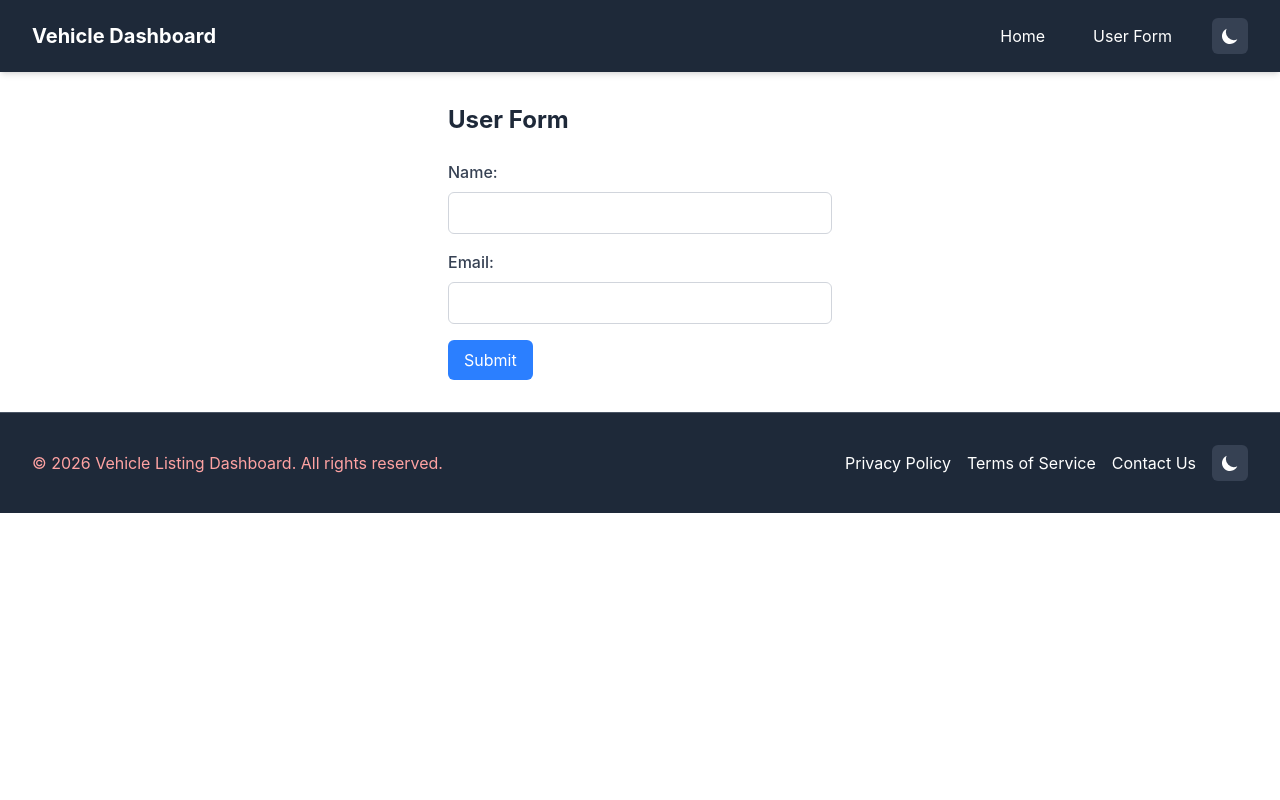
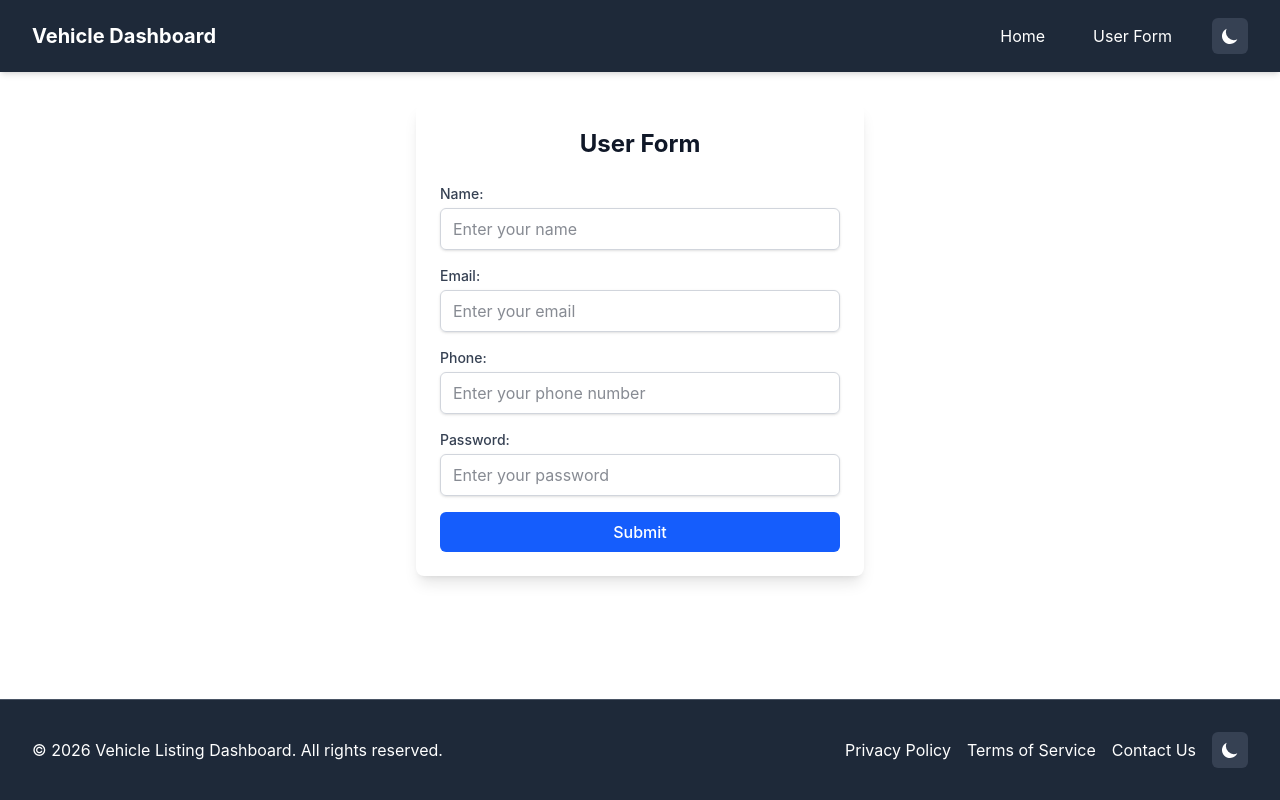
Before and after one commit to Zainqalandar/vehicle-listing-dashboard, a React (Vite) app: page /user-form in a window 1280 px wide. Built offline with nearby package versions, Linux system fonts and the light colour scheme.

Commit message:
form added

```diff
--- a/src/App.tsx
+++ b/src/App.tsx
@@ -1,10 +1,11 @@
 import { Routes, Route } from 'react-router-dom';
 import './App.css';
 import Home from './pages/home';
-import FormPage from './pages/FormPage';
+// import FormPage from './pages/FormPage';
+import FormPage from './pages/UserForm/index';
 import Navbar from './components/Navbar';
 import Footer from './components/Footer';
-import { ThemeProvider } from './context/ThemeProvider';
+import { useTheme } from './hooks/useTheme';
 
 const AppContent = () => {
 	return (
@@ -22,12 +23,14 @@ const AppContent = () => {
 };
 
 function App() {
+	const { theme } = useTheme();
 	return (
-		<ThemeProvider>
-			<div className="min-h-screen bg-white dark:bg-gray-900 text-gray-900 dark:text-white transition-colors duration-300">
-				<AppContent />
-			</div>
-		</ThemeProvider>
+		// <div className="min-h-screen bg-white  text-gray-900 dark:text-white transition-colors duration-300">
+		<div
+			className={`min-h-screen  ${theme === 'dark' ? 'dark:bg-gray-900' : 'bg-white'} text-gray-900 dark:text-white transition-colors duration-300`}
+		>
+			<AppContent />
+		</div>
 	);
 }
 
--- a/src/components/Footer.tsx
+++ b/src/components/Footer.tsx
@@ -4,9 +4,9 @@ const Footer = () => {
     const { theme, toggleTheme } = useTheme();
 
     return (
-        <footer className={`py-8 mt-auto border-t border-gray-600 sticky bottom-0 ${theme === 'dark' ? 'bg-gray-900' : 'bg-gray-800'} text-white`}>
+        <footer className="py-8 mt-auto border-t border-gray-600 dark:border-gray-400 fixed bottom-0 left-0 right-0 bg-gray-800 dark:bg-gray-900 text-white">
             <div className="max-w-7xl mx-auto flex flex-col md:flex-row justify-between items-center px-8 gap-4">
-                <p className={theme === 'dark' ? 'text-red-400' : 'text-red-300'}>&copy; 2026 Vehicle Listing Dashboard. All rights reserved.</p>
+                <p>&copy; 2026 Vehicle Listing Dashboard. All rights reserved.</p>
                 <div className="flex flex-col md:flex-row items-center gap-4">
                     <div className="flex gap-4">
                         <a href="#" className="text-white no-underline transition-colors duration-300 hover:text-blue-400">Privacy Policy</a>
@@ -15,7 +15,7 @@ const Footer = () => {
                     </div>
                     <button
                         onClick={toggleTheme}
-                        className={`p-2 rounded-md transition-colors duration-300 ${theme === 'dark' ? 'bg-gray-800 hover:bg-gray-700' : 'bg-gray-700 hover:bg-gray-600'}`}
+                        className="p-2 rounded-md transition-colors duration-300 bg-gray-700 hover:bg-gray-600 dark:bg-gray-800 dark:hover:bg-gray-700"
                         aria-label="Toggle dark mode"
                     >
                         {theme === 'light' ? (
--- a/src/components/ProductList.tsx
+++ b/src/components/ProductList.tsx
@@ -3,12 +3,18 @@ import Loader from './Loader';
 import ProductCard from './ProductCard';
 import type { ProductSchema, ProductsSchema } from '../types/product';
 
-
-
-const ProductList = ({ search, sortBy, order }: { search: string; sortBy?: string; order?: 'asc' | 'desc' }) => {
+const ProductList = ({
+	search,
+	sortBy,
+	order,
+}: {
+	search: string;
+	sortBy?: string;
+	order?: 'asc' | 'desc';
+}) => {
 	// const [page, setPage] = useState(0);
 
-	const limit = 10;
+	const limit = 16;
 
 	const { data, isLoading, isError, error } = useProducts({
 		search,
@@ -18,27 +24,39 @@ const ProductList = ({ search, sortBy, order }: { search: string; sortBy?: strin
 		// skip: page * limit,
 	});
 
-	console.log('search', search);
+	console.log('data', data);
+
+	if (isError) {
+		return (
+			<div className="flex justify-center items-center h-64">
+				<p className="text-red-500 text-lg">
+					Error: {(error as Error).message}
+				</p>
+			</div>
+		);
+	}
 
 	return (
 		<div>
 			<div className="flex justify-center mb-5">
 				{isLoading && <Loader />}
 			</div>
-			{isError && (
-				<p className="text-center text-red-500">
-					Error: {(error as Error).message}
-				</p>
+			{data && (
+				<div className="grid grid-cols-1 sm:grid-cols-2 lg:grid-cols-3 xl:grid-cols-4 gap-6 p-5 max-w-7xl mx-auto">
+					{(data as ProductsSchema).products.map(
+						(product: ProductSchema) => (
+							<ProductCard key={product.id} product={product} />
+						),
+					)}
+				</div>
 			)}
-			{data ? (
-				<div className="grid grid-cols-1 sm:grid-cols-2 lg:grid-cols-3 xl:grid-cols-4 gap-6 p-5 max-w-7xl mx-auto">
-					{(data as ProductsSchema).products.map((product: ProductSchema) => (
-						<ProductCard key={product.id} product={product} />
-					))}
-				</div>
-			) : (
-				<p className="text-center">No products found.</p>
-			)}
+			{
+				data && (data as ProductsSchema).products.length === 0 && (
+					<div className="flex justify-center items-center h-64">
+						<p className="text-gray-500 text-lg">No products found.</p>
+					</div>
+				)
+			}
 		</div>
 	);
 };
--- a/src/pages/FormPage.tsx
+++ /dev/null
@@ -1,22 +0,0 @@
-const FormPage = () => {
-    return (
-        <div className="p-8 max-w-md mx-auto">
-            <h1 className="text-2xl font-bold mb-6 text-gray-800 dark:text-white">User Form</h1>
-            <form>
-                <div className="mb-4">
-                    <label htmlFor="name" className="block text-gray-700 dark:text-gray-300 font-medium mb-2">Name:</label>
-                    <input type="text" id="name" name="name" className="w-full px-3 py-2 border border-gray-300 dark:border-gray-600 rounded-md focus:outline-none focus:ring-2 focus:ring-blue-500 focus:border-transparent bg-white dark:bg-gray-700 text-gray-900 dark:text-white" />
-                </div>
-                <div className="mb-4">
-                    <label htmlFor="email" className="block text-gray-700 dark:text-gray-300 font-medium mb-2">Email:</label>
-                    <input type="email" id="email" name="email" className="w-full px-3 py-2 border border-gray-300 dark:border-gray-600 rounded-md focus:outline-none focus:ring-2 focus:ring-blue-500 focus:border-transparent bg-white dark:bg-gray-700 text-gray-900 dark:text-white" />
-                </div>
-                <button type="submit" className="px-4 py-2 bg-blue-500 text-white border-none rounded-md cursor-pointer hover:bg-blue-600 transition-colors duration-300">
-                    Submit
-                </button>
-            </form>
-        </div>
-    );
-};
-
-export default FormPage;
--- a/src/pages/UserForm/index.tsx
+++ b/src/pages/UserForm/index.tsx
@@ -1,11 +1,198 @@
+import { useState } from 'react';
+import { useTheme } from '../../hooks/useTheme';
 
-const index = () => {
-  return (
-    <>
-        <h1>User Form</h1>
-
-    </>
-  )
+interface userSchema {
+	name: string;
+	email: string;
+	phone: string;
+	password: string;
 }
 
-export default index
+const UserForm = () => {
+	const init: userSchema = {
+		name: '',
+		email: '',
+		phone: '',
+		password: '',
+	};
+  const { theme } = useTheme();
+	const [formData, setFormData] = useState<userSchema>(init);
+	const [error, setError] = useState({
+		name: '',
+		email: '',
+		phone: '',
+		password: '',
+	});
+
+	// Form validation logic (example)
+
+	const validate = (obj) => {
+		const newError = {
+			name: '',
+			email: '',
+			phone: '',
+			password: '',
+		};
+		if (!obj.name) {
+			newError.name = 'Name is required';
+		}
+		if (!obj.email) {
+			newError.email = 'Email is required';
+		} else if (!/\S+@\S+\.\S+/.test(obj.email)) {
+			newError.email = 'Email is invalid';
+		}
+		if (!obj.phone) {
+			newError.phone = 'Phone number is required';
+		} else if (!/^\d{10}$/.test(obj.phone)) {
+			newError.phone = 'Phone number must be 10 digits';
+		}
+		if (!obj.password) {
+			newError.password = 'Password is required';
+		} else if (obj.password.length < 6) {
+			newError.password = 'Password must be at least 6 characters';
+		}
+		setError(newError);
+    console.log("newError: ", newError);
+		return Object.values(newError).every((val) => val === '');
+	};
+
+	const handleChange = (e: React.ChangeEvent<HTMLInputElement>) => {
+		const { name, value } = e.target;
+		setFormData((prevState) => ({
+			...prevState,
+			[name]: value,
+		}));
+		setError((prev) => ({
+			...prev,
+			[name]: undefined,
+		}));
+	};
+
+	const handleSubmit = (e: React.FormEvent) => {
+		e.preventDefault();
+
+		const isvalid = validate(formData);
+		if (!isvalid) {
+      console.log('validation failed');
+			return;
+		}
+		// Handle form submission logic here
+		console.log(formData);
+		setFormData(init);
+	};
+
+	return (
+		<div className={`max-w-md mx-auto mt-8 p-6 ${theme === 'dark' ? "dark:bg-gray-800": "bg-white"} rounded-lg shadow-lg`}>
+			<h1 className="text-2xl font-bold text-center mb-6 text-gray-900 dark:text-white">
+				User Form
+			</h1>
+
+			<form onSubmit={handleSubmit} noValidate className="space-y-4">
+				<div>
+					<label
+						htmlFor="name"
+						className="block text-sm font-medium text-gray-700 dark:text-gray-300 mb-1"
+					>
+						Name:
+					</label>
+					<input
+						type="text"
+						id="name"
+						name="name"
+						value={formData.name}
+						onChange={handleChange}
+						className="w-full px-3 py-2 border border-gray-300 dark:border-gray-600 rounded-md shadow-sm focus:outline-none focus:ring-2 focus:ring-blue-500 focus:border-blue-500 dark:bg-gray-700 dark:text-white dark:placeholder-gray-400"
+						placeholder="Enter your name"
+					/>
+					{/* name error message */}
+					{error.name && (
+						<p className="mt-1 text-sm text-red-600 dark:text-red-500">
+							{error.name}
+						</p>
+					)}
+				</div>
+
+				<div>
+					<label
+						htmlFor="email"
+						className="block text-sm font-medium text-gray-700 dark:text-gray-300 mb-1"
+					>
+						Email:
+					</label>
+					<input
+						type="email"
+						id="email"
+						name="email"
+						value={formData.email}
+						onChange={handleChange}
+						className="w-full px-3 py-2 border border-gray-300 dark:border-gray-600 rounded-md shadow-sm focus:outline-none focus:ring-2 focus:ring-blue-500 focus:border-blue-500 dark:bg-gray-700 dark:text-white dark:placeholder-gray-400"
+						placeholder="Enter your email"
+					/>
+					{/* email error message */}
+					{error.email && (
+						<p className="mt-1 text-sm text-red-600 dark:text-red-500">
+							{error.email}
+						</p>
+					)}
+				</div>
+
+				<div>
+					<label
+						htmlFor="phone"
+						className="block text-sm font-medium text-gray-700 dark:text-gray-300 mb-1"
+					>
+						Phone:
+					</label>
+					<input
+						type="tel"
+						id="phone"
+						name="phone"
+						value={formData.phone}
+						onChange={handleChange}
+						className="w-full px-3 py-2 border border-gray-300 dark:border-gray-600 rounded-md shadow-sm focus:outline-none focus:ring-2 focus:ring-blue-500 focus:border-blue-500 dark:bg-gray-700 dark:text-white dark:placeholder-gray-400"
+						placeholder="Enter your phone number"
+					/>
+					{/* phone error message */}
+					{error.phone && (
+						<p className="mt-1 text-sm text-red-600 dark:text-red-500">
+							{error.phone}
+						</p>
+					)}
+				</div>
+
+				<div>
+					<label
+						htmlFor="password"
+						className="block text-sm font-medium text-gray-700 dark:text-gray-300 mb-1"
+					>
+						Password:
+					</label>
+					<input
+						type="password"
+						id="password"
+						name="password"
+						value={formData.password}
+						onChange={handleChange}
+						className="w-full px-3 py-2 border border-gray-300 dark:border-gray-600 rounded-md shadow-sm focus:outline-none focus:ring-2 focus:ring-blue-500 focus:border-blue-500 dark:bg-gray-700 dark:text-white dark:placeholder-gray-400"
+						placeholder="Enter your password"
+					/>
+					{/* password error message */}
+					{error.password && (
+						<p className="mt-1 text-sm text-red-600 dark:text-red-500">
+							{error.password}
+						</p>
+					)}
+				</div>
+
+				<button
+					type="submit"
+					className="w-full bg-blue-600 hover:bg-blue-700 dark:bg-blue-500 dark:hover:bg-blue-600 text-white font-medium py-2 px-4 rounded-md transition duration-200 focus:outline-none focus:ring-2 focus:ring-blue-500 focus:ring-offset-2 dark:focus:ring-offset-gray-800"
+				>
+					Submit
+				</button>
+			</form>
+		</div>
+	);
+};
+
+export default UserForm;
```
